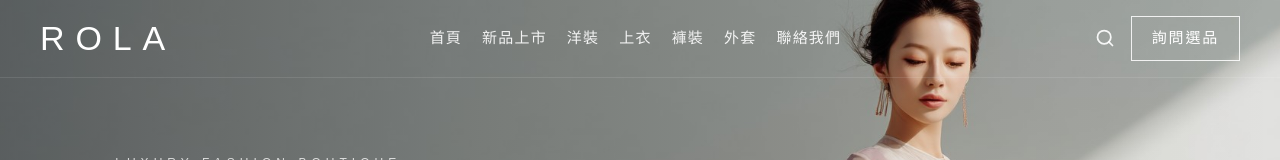
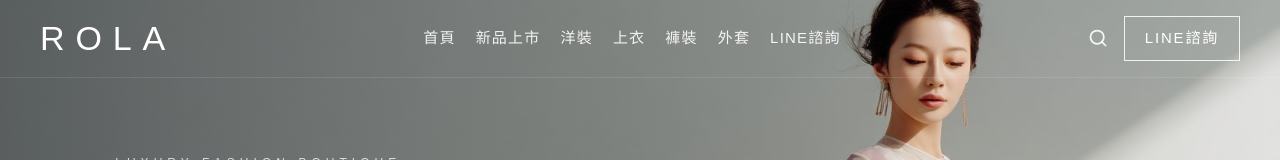
Before and after one commit to rf700113-svg/rola-boutique, a Next.js app: page / in a window 1280 px wide. Shown: the top 160 px of the page. Built offline with nearby package versions, Linux system fonts and the light colour scheme; no server answers.

Commit message:
update navigation links

```diff
--- a/components/Header.tsx
+++ b/components/Header.tsx
@@ -5,15 +5,22 @@ import { usePathname } from "next/navigation";
 import { Search } from "lucide-react";
 import { useEffect, useState } from "react";
 import { MobileMenu } from "@/components/MobileMenu";
+import { lineUrl } from "@/lib/contact";
 
-const navItems = [
+type NavItem = {
+  href: string;
+  label: string;
+  external?: boolean;
+};
+
+const navItems: NavItem[] = [
   { href: "/", label: "首頁" },
   { href: "/products?category=New%20Arrival", label: "新品上市" },
   { href: "/products?category=Dresses", label: "洋裝" },
   { href: "/products?category=Tops", label: "上衣" },
   { href: "/products?category=Bottoms", label: "褲裝" },
   { href: "/products?category=Outerwear", label: "外套" },
-  { href: "/contact", label: "聯絡我們" }
+  { href: lineUrl, label: "LINE諮詢", external: true }
 ];
 
 export function Header() {
@@ -55,7 +62,18 @@ export function Header() {
         </Link>
 
         <nav className={`hidden items-center gap-5 text-[15px] font-medium tracking-[0.08em] transition xl:flex ${desktopNavClass}`}>
-          {navItems.map((item) => (
+          {navItems.map((item) =>
+            item.external ? (
+              <a
+                key={item.href}
+                href={item.href}
+                target="_blank"
+                rel="noreferrer"
+                className="relative py-2 transition after:absolute after:inset-x-0 after:bottom-0 after:h-px after:origin-left after:scale-x-0 after:bg-[#C8B08A] after:transition-transform hover:text-champagne hover:after:scale-x-100"
+              >
+                {item.label}
+              </a>
+            ) : (
               <Link
                 key={item.href}
                 href={item.href}
@@ -63,7 +81,8 @@ export function Header() {
               >
                 {item.label}
               </Link>
-          ))}
+            )
+          )}
         </nav>
 
         <div className="hidden items-center gap-4 md:flex">
@@ -74,16 +93,18 @@ export function Header() {
           >
             <Search size={20} strokeWidth={2.1} />
           </Link>
-          <Link
-            href="/contact"
+          <a
+            href={lineUrl}
+            target="_blank"
+            rel="noreferrer"
             className={`border px-5 py-2.5 text-[15px] font-medium tracking-[0.12em] transition ${
               isFloatingDesktop
                 ? "border-charcoal text-charcoal hover:border-champagne hover:bg-champagne hover:text-white sm:border-white/85 sm:text-white sm:hover:bg-white sm:hover:text-charcoal"
                 : "border-charcoal text-charcoal hover:border-champagne hover:bg-champagne hover:text-white"
             }`}
           >
-            詢問選品
-          </Link>
+            LINE諮詢
+          </a>
         </div>
 
         <MobileMenu navItems={navItems} />
--- a/components/MobileMenu.tsx
+++ b/components/MobileMenu.tsx
@@ -5,7 +5,13 @@ import { Facebook, Menu, MessageCircle, X } from "lucide-react";
 import { useEffect, useState } from "react";
 import { facebookUrl, lineUrl } from "@/lib/contact";
 
-export function MobileMenu({ navItems }: { navItems: { href: string; label: string }[] }) {
+type NavItem = {
+  href: string;
+  label: string;
+  external?: boolean;
+};
+
+export function MobileMenu({ navItems }: { navItems: NavItem[] }) {
   const [isOpen, setIsOpen] = useState(false);
 
   useEffect(() => {
@@ -45,11 +51,23 @@ export function MobileMenu({ navItems }: { navItems: { href: string; label: stri
           aria-modal="true"
         >
           <nav className="grid gap-4 text-[23px] font-medium tracking-[0.08em] text-charcoal">
-            {navItems.map((item) => (
-              <Link key={item.href} href={item.href} onClick={closeMenu}>
-                {item.label}
-              </Link>
-            ))}
+            {navItems.map((item) =>
+              item.external ? (
+                <a
+                  key={item.href}
+                  href={item.href}
+                  target="_blank"
+                  rel="noreferrer"
+                  onClick={closeMenu}
+                >
+                  {item.label}
+                </a>
+              ) : (
+                <Link key={item.href} href={item.href} onClick={closeMenu}>
+                  {item.label}
+                </Link>
+              )
+            )}
           </nav>
 
           <div className="mt-auto grid gap-3 border-t border-stone pt-6">
```
Lines whose indentation alone changed are shown as unchanged.
